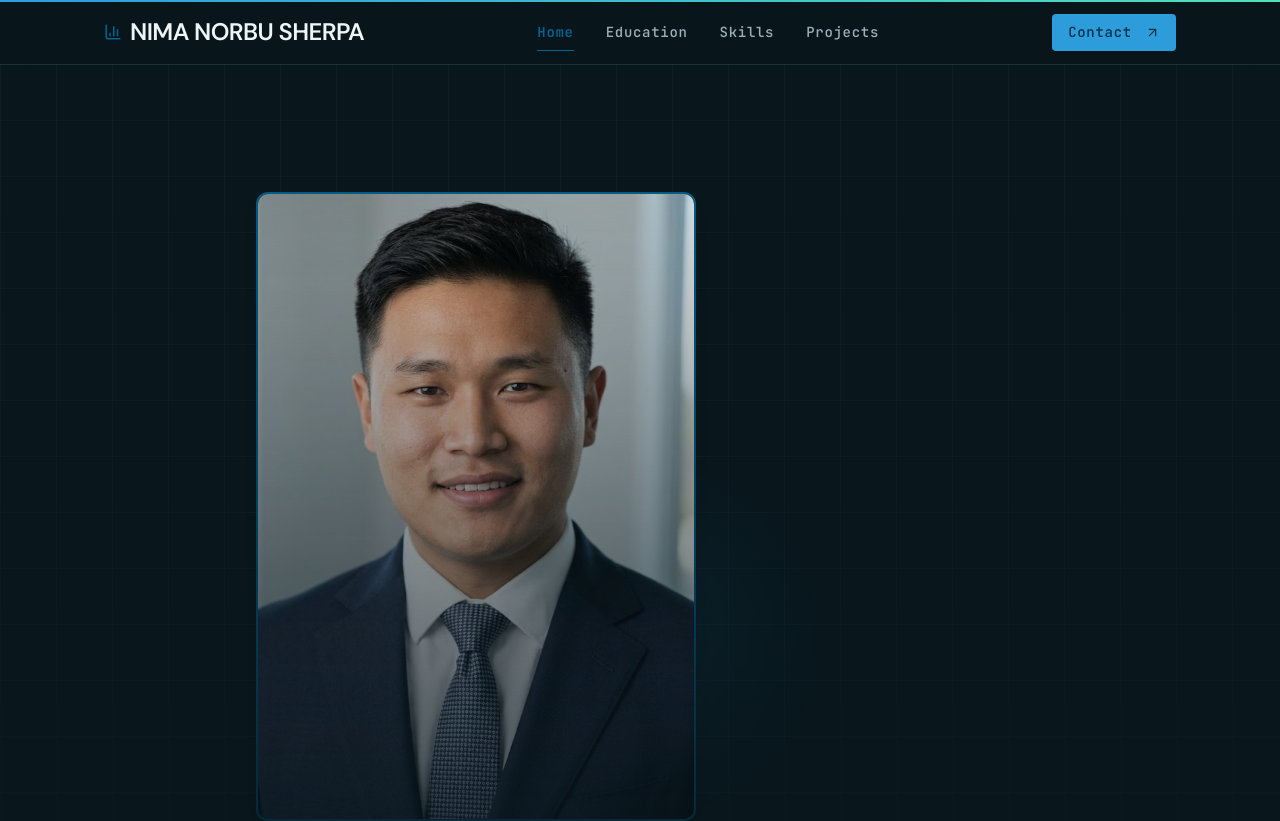
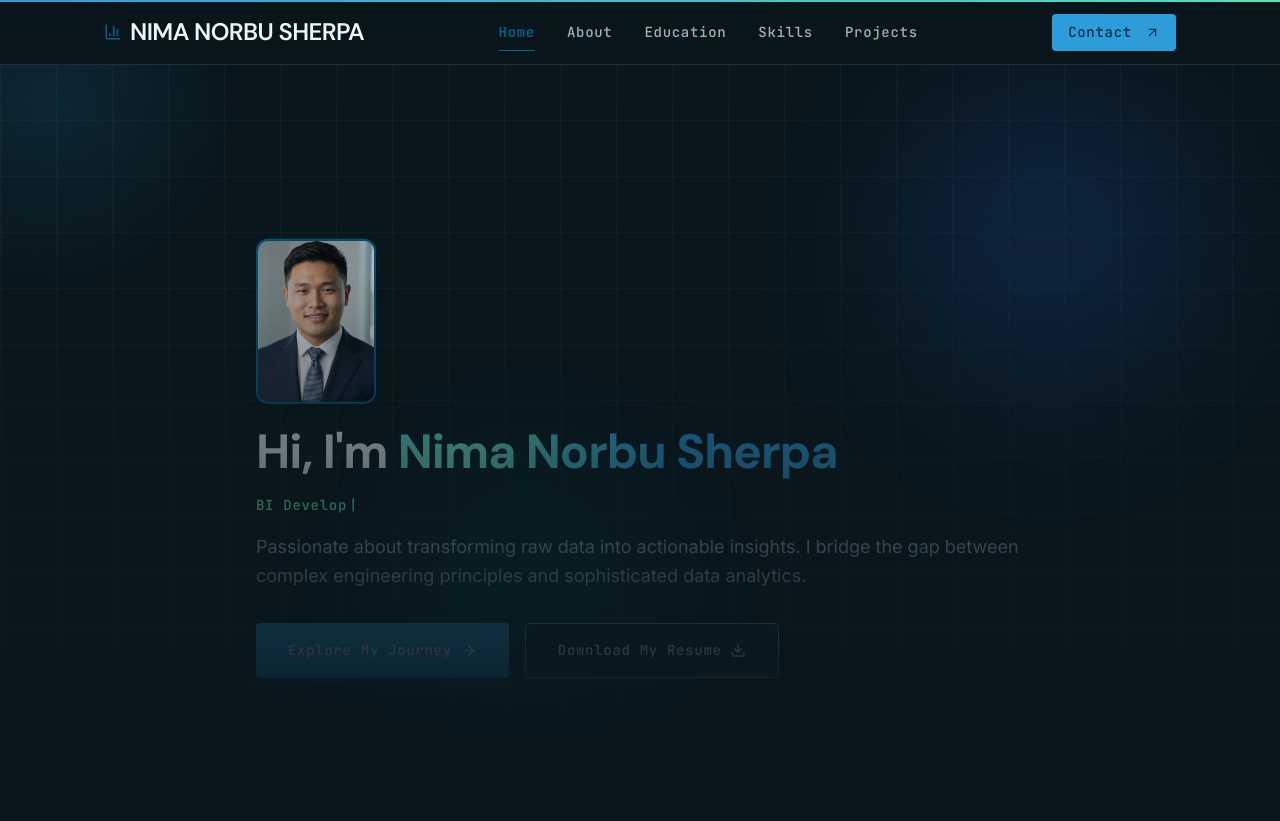
Before and after one commit to Nima-vd/Portfolio, a React (Vite) app: page / in a window 1280 px wide. Shown: the top 821 px of the page. Built offline with nearby package versions, Linux system fonts and the light colour scheme.

Commit message:
Fixed animation

```diff
--- a/src/App.jsx
+++ b/src/App.jsx
@@ -16,6 +16,7 @@ import { Reveal } from './components/Motion'
 
 function App() {
   useEffect(() => {
+    if (window.matchMedia('(prefers-reduced-motion: reduce)').matches) return undefined
     const lenis = new Lenis({ duration: 1.1, smoothWheel: true, syncTouch: true })
     let frameId
     const raf = (time) => {
--- a/src/components/Header.jsx
+++ b/src/components/Header.jsx
@@ -1,9 +1,10 @@
 import React, { useEffect, useState } from 'react'
-import { motion, useMotionValueEvent, useScroll } from 'framer-motion'
-import { ArrowUpRight, BarChart3 } from 'lucide-react'
+import { AnimatePresence, motion, useMotionValueEvent, useScroll } from 'framer-motion'
+import { ArrowUpRight, BarChart3, Menu, X } from 'lucide-react'
 
 const navItems = [
   { id: 'hero', label: 'Home' },
+  { id: 'about', label: 'About' },
   { id: 'education', label: 'Education' },
   { id: 'skills', label: 'Skills' },
   { id: 'projects', label: 'Projects' },
@@ -12,63 +13,55 @@ const navItems = [
 export default function Header() {
   const [activeId, setActiveId] = useState('hero')
   const [hidden, setHidden] = useState(false)
+  const [scrolled, setScrolled] = useState(false)
+  const [menuOpen, setMenuOpen] = useState(false)
   const { scrollY } = useScroll()
 
   useEffect(() => {
     const sections = navItems.map(item => document.getElementById(item.id)).filter(Boolean)
     if (!sections.length) return
 
-    const getCurrentSection = () => {
-      const scrollPosition = window.scrollY + 120
-      const current = sections
-        .filter(section => section.offsetTop <= scrollPosition)
-        .sort((a, b) => b.offsetTop - a.offsetTop)[0]
-      return current || sections[0]
-    }
-
-    const updateActive = () => {
-      const currentSection = getCurrentSection()
-      if (currentSection) {
-        setActiveId(currentSection.id)
-      }
-    }
-
-    window.addEventListener('scroll', updateActive, { passive: true })
-    updateActive()
-
-    return () => window.removeEventListener('scroll', updateActive)
+    const observer = new IntersectionObserver((entries) => {
+      const visible = entries.filter(entry => entry.isIntersecting).sort((a, b) => b.intersectionRatio - a.intersectionRatio)[0]
+      if (visible) setActiveId(visible.target.id)
+    }, { rootMargin: '-20% 0px -65% 0px', threshold: [0.1, 0.35, 0.6] })
+    sections.forEach(section => observer.observe(section))
+    return () => observer.disconnect()
   }, [])
 
   useMotionValueEvent(scrollY, 'change', (latest) => {
     const previous = scrollY.getPrevious()
     setHidden(latest > 120 && latest > previous)
+    setScrolled(latest > 24)
   })
+
+  const navigateTo = (id) => {
+    const target = document.getElementById(id)
+    if (target) target.scrollIntoView({ behavior: 'smooth', block: 'start' })
+    setActiveId(id)
+    setMenuOpen(false)
+  }
 
   return (
     <motion.header
       animate={{ y: hidden ? '-110%' : 0 }}
       transition={{ duration: 0.35, ease: [0.22, 1, 0.36, 1] }}
-      className="fixed top-0 w-full z-50 glass-nav border-b border-outline-variant/30"
+      className={`fixed top-0 w-full z-50 glass-nav border-b border-outline-variant/30 transition-[padding] duration-300 ${scrolled ? 'py-1' : ''}`}
     >
       <div className="max-w-container-max mx-auto px-margin-mobile md:px-gutter flex items-center justify-between h-16">
         <div className="flex items-center gap-2">
           <BarChart3 size={18} className="text-primary" />
           <span className="font-display-lg text-headline-sm tracking-tight text-on-surface">NIMA NORBU SHERPA</span>
         </div>
-        <div className="hidden md:flex gap-8">
+        <nav className="hidden md:flex gap-8" aria-label="Primary navigation">
           {navItems.map((item) => (
             <a
               key={item.id}
               href={`#${item.id}`}
               onClick={(e) => {
                 e.preventDefault()
-                setActiveId(item.id)
-                const target = document.getElementById(item.id)
-                if (target) {
-                  const offset = 88
-                  const top = target.getBoundingClientRect().top + window.scrollY - offset
-                  window.scrollTo({ top, behavior: 'smooth' })
-                }
+                e.preventDefault()
+                navigateTo(item.id)
               }}
               className={`relative font-label-md text-label-md transition-colors py-5 ${
                 activeId === item.id
@@ -80,22 +73,44 @@ export default function Header() {
               {activeId === item.id && <motion.span layoutId="active-nav" className="absolute left-0 right-0 bottom-3 h-px bg-primary" />}
             </a>
           ))}
-        </div>
+        </nav>
         <button
           className="group bg-primary-container text-on-primary-container px-4 py-2 rounded-lg font-label-md text-label-md transition-all active:scale-95 hover:bg-primary hover:text-on-primary"
-          onClick={() => {
-            const target = document.getElementById('contact')
-            if (target) {
-              const offset = 88
-              const top = target.getBoundingClientRect().top + window.scrollY - offset
-              window.scrollTo({ top, behavior: 'smooth' })
-              setActiveId('contact')
-            }
-          }}
+          onClick={() => navigateTo('contact')}
         >
           Contact <ArrowUpRight size={15} className="inline ml-1 transition-transform group-hover:translate-x-0.5 group-hover:-translate-y-0.5" />
         </button>
+        <button
+          type="button"
+          aria-label={menuOpen ? 'Close navigation menu' : 'Open navigation menu'}
+          aria-expanded={menuOpen}
+          onClick={() => setMenuOpen(open => !open)}
+          className="md:hidden text-on-surface p-2 rounded-lg hover:bg-white/10 transition-colors"
+        >
+          {menuOpen ? <X size={21} /> : <Menu size={21} />}
+        </button>
       </div>
+      <AnimatePresence>
+        {menuOpen && (
+          <motion.nav
+            initial={{ opacity: 0, height: 0 }}
+            animate={{ opacity: 1, height: 'auto' }}
+            exit={{ opacity: 0, height: 0 }}
+            transition={{ duration: 0.25, ease: [0.22, 1, 0.36, 1] }}
+            className="md:hidden border-t border-white/10 overflow-hidden"
+            aria-label="Mobile navigation"
+          >
+            <div className="max-w-container-max mx-auto px-margin-mobile py-3 grid gap-1">
+              {navItems.map(item => (
+                <button key={item.id} type="button" onClick={() => navigateTo(item.id)} className={`text-left px-3 py-3 rounded-lg font-label-md text-label-md ${activeId === item.id ? 'bg-white/10 text-primary' : 'text-secondary'}`}>
+                  {item.label}
+                </button>
+              ))}
+              <button type="button" onClick={() => navigateTo('contact')} className="text-left px-3 py-3 rounded-lg font-label-md text-label-md text-primary">Contact</button>
+            </div>
+          </motion.nav>
+        )}
+      </AnimatePresence>
     </motion.header>
   )
 }
--- a/src/components/Hero.jsx
+++ b/src/components/Hero.jsx
@@ -1,53 +1,83 @@
 import React, { useEffect, useState } from 'react'
-import { motion, useReducedMotion } from 'framer-motion'
+import { motion, useMotionValue, useReducedMotion, useSpring } from 'framer-motion'
 import { ArrowDown, ArrowRight, Download } from 'lucide-react'
 import localProfile from '../assets/profile.png'
-import { MagneticButton, ease } from './Motion'
+import { ease } from './Motion'
 
 export default function Hero() {
-  const [pointer, setPointer] = useState({ x: 50, y: 50 })
   const [title, setTitle] = useState('Data Analyst')
+  const [titleIndex, setTitleIndex] = useState(0)
+  const [isDeleting, setIsDeleting] = useState(false)
   const reduceMotion = useReducedMotion()
+  const pointerX = useSpring(useMotionValue(50), { stiffness: 110, damping: 24 })
+  const pointerY = useSpring(useMotionValue(40), { stiffness: 110, damping: 24 })
 
   useEffect(() => {
-    if (reduceMotion) return undefined
-    const titles = ['Data Analyst', 'Insight Builder', 'Dashboard Designer']
-    let index = 0
-    const interval = window.setInterval(() => {
-      index = (index + 1) % titles.length
-      setTitle(titles[index])
-    }, 2600)
-    return () => window.clearInterval(interval)
-  }, [reduceMotion])
+    const titles = ['Data Analyst', 'Business Analyst', 'BI Developer']
+    if (reduceMotion) {
+      setTitle(titles[0])
+      return undefined
+    }
+    const phrase = titles[titleIndex]
+    const finishedTyping = title === phrase && !isDeleting
+    const finishedDeleting = title.length === 0 && isDeleting
+    const timeout = window.setTimeout(() => {
+      if (finishedTyping) {
+        setIsDeleting(true)
+      } else if (finishedDeleting) {
+        setIsDeleting(false)
+        setTitleIndex((index) => (index + 1) % titles.length)
+      } else {
+        const nextLength = title.length + (isDeleting ? -1 : 1)
+        setTitle(phrase.slice(0, nextLength))
+      }
+    }, finishedTyping ? 1500 : finishedDeleting ? 350 : isDeleting ? 42 : 78)
+    return () => window.clearTimeout(timeout)
+  }, [isDeleting, reduceMotion, title, titleIndex])
+
+  const handlePointerMove = (event) => {
+    if (reduceMotion) return
+    pointerX.set(event.clientX)
+    pointerY.set(event.clientY)
+  }
 
   return (
     <section
       className="relative overflow-hidden min-h-[795px] flex items-center hero-grid"
       id="hero"
-      onMouseMove={(event) => {
-        if (reduceMotion) return
-        setPointer({ x: (event.clientX / window.innerWidth) * 100, y: (event.clientY / window.innerHeight) * 100 })
-      }}
+      onPointerMove={handlePointerMove}
     >
-      <div className="pointer-glow" style={{ left: `${pointer.x}%`, top: `${pointer.y}%` }} />
+      <div className="hero-blob hero-blob-one" aria-hidden="true" />
+      <div className="hero-blob hero-blob-two" aria-hidden="true" />
+      <motion.div className="pointer-glow" style={{ left: pointerX, top: pointerY }} aria-hidden="true" />
       <div className="max-w-container-max mx-auto px-margin-mobile md:px-gutter relative z-10 py-stack-xl">
         <motion.div className="max-w-3xl" initial="hidden" animate="visible" variants={{ visible: { transition: { staggerChildren: 0.12 } } }}>
 
           {/* Profile Image + Badge */}
           <motion.div variants={{ hidden: { opacity: 0, y: 16 }, visible: { opacity: 1, y: 0, transition: { duration: 0.7, ease } } }} className="flex items-center gap-3 mb-stack-sm">
-            <img
+            <motion.img
+              initial={{ opacity: 0, scale: 0.9 }}
+              animate={{ opacity: 1, scale: 1, y: [0, -7, 0] }}
+              transition={{ opacity: { duration: 0.7 }, scale: { duration: 0.7 }, y: { duration: 5, repeat: Infinity, ease: 'easeInOut' } }}
               src={localProfile}
               alt="Nima Norbu Sherpa"
-              className="w-22 h-23 rounded-full object-cover border-2 border-primary shadow-lg"
+              className="h-[165px] w-[120px] rounded-full object-cover border-2 border-primary shadow-lg"
               onError={(e) => { e.currentTarget.style.display = 'none' }}
             />
           </motion.div>
 
           <motion.h1 variants={{ hidden: { opacity: 0, y: 24 }, visible: { opacity: 1, y: 0, transition: { duration: 0.8, ease } } }} className="hero-copy font-display-lg-mobile md:font-display-lg text-display-lg-mobile md:text-display-lg text-on-surface mb-stack-sm">
-            Hi, I'm <span className="text-shimmer">Nima Norbu Sherpa</span>
+            Hi, I'm{' '}
+            <span className="text-shimmer" aria-label="Nima Norbu Sherpa">
+              {'Nima Norbu Sherpa'.split('').map((character, index) => (
+                <motion.span key={`${character}-${index}`} initial={{ opacity: 0, y: 12 }} animate={{ opacity: 1, y: 0 }} transition={{ delay: 0.45 + index * 0.035, duration: 0.35 }} className="inline-block">
+                  {character === ' ' ? '\u00a0' : character}
+                </motion.span>
+              ))}
+            </span>
           </motion.h1>
           <motion.p variants={{ hidden: { opacity: 0 }, visible: { opacity: 1, transition: { duration: 0.6, ease } } }} className="hero-copy font-label-md text-label-md text-primary mb-stack-sm typing-title">
-            {title}<span aria-hidden="true">_</span>
+            {title}<span aria-hidden="true" className="typing-cursor">|</span>
           </motion.p>
 
           <motion.p variants={{ hidden: { opacity: 0, y: 18 }, visible: { opacity: 1, y: 0, transition: { duration: 0.7, ease } } }} className="hero-copy font-body-lg text-body-lg text-on-surface-variant mb-stack-md leading-relaxed">
@@ -57,19 +87,21 @@ export default function Hero() {
           </motion.p>
 
           <div className="flex flex-col sm:flex-row gap-stack-sm opacity-100">
-            <MagneticButton
+            <a
               href="#about"
+              style={{ color: '#ffffff', opacity: 1 }}
               className="relative z-10 inline-flex items-center justify-center gap-2 rounded-lg bg-[#2d9cdb] px-8 py-4 text-center font-label-md text-label-md text-white shadow-lg shadow-[#2d9cdb]/20 transition-all hover:bg-[#51e0bb] hover:text-[#061218]"
             >
               Explore My Journey <ArrowRight size={17} />
-            </MagneticButton>
-            <MagneticButton
+            </a>
+            <a
               href="/resume.pdf"
               download="Nima-Norbu-Sherpa-Resume.pdf"
+              style={{ color: '#ffffff', opacity: 1 }}
               className="relative z-10 inline-flex items-center justify-center gap-2 rounded-lg border border-[#6f9eaa] bg-[#10232c] px-8 py-4 text-center font-label-md text-label-md text-white shadow-lg shadow-black/20 transition-all hover:border-[#51e0bb] hover:bg-[#173944]"
             >
               Download My Resume <Download size={16} />
-            </MagneticButton>
+            </a>
           </div>
 
         </motion.div>
--- a/src/components/Motion.jsx
+++ b/src/components/Motion.jsx
@@ -2,13 +2,24 @@ import React, { useRef } from 'react'
 import { motion, useMotionValue, useSpring, useReducedMotion } from 'framer-motion'
 
 export const ease = [0.22, 1, 0.36, 1]
+
+export const revealVariants = {
+  hidden: { opacity: 0, y: 28 },
+  visible: { opacity: 1, y: 0, transition: { duration: 0.7, ease } },
+}
+
+export const staggerVariants = {
+  hidden: {},
+  visible: { transition: { staggerChildren: 0.08 } },
+}
 
 export function Reveal({ children, delay = 0, className = '' }) {
   const reduceMotion = useReducedMotion()
   return (
     <motion.div
       className={className}
-      initial={reduceMotion ? false : { opacity: 0, y: 28 }}
+      initial={reduceMotion ? false : 'hidden'}
+      variants={revealVariants}
       whileInView={{ opacity: 1, y: 0 }}
       viewport={{ once: true, amount: 0.15 }}
       transition={{ duration: 0.7, delay, ease }}
--- a/src/components/Projects.jsx
+++ b/src/components/Projects.jsx
@@ -1,14 +1,26 @@
 import React from 'react'
-import { motion } from 'framer-motion'
+import { motion, useMotionValue, useSpring } from 'framer-motion'
 import { ArrowUpRight } from 'lucide-react'
 import { MagneticButton } from './Motion'
 
 const ProjectCard = ({ title, description, tag, imageSrc, link }) => {
+  const spotlightX = useSpring(useMotionValue('50%'), { stiffness: 180, damping: 24 })
+  const spotlightY = useSpring(useMotionValue('50%'), { stiffness: 180, damping: 24 })
+
+  const handlePointerMove = (event) => {
+    const bounds = event.currentTarget.getBoundingClientRect()
+    spotlightX.set(`${event.clientX - bounds.left}px`)
+    spotlightY.set(`${event.clientY - bounds.top}px`)
+  }
+
   return (
-    <motion.article whileHover={{ y: -8, rotateX: 2, rotateY: -2 }} transition={{ duration: 0.35 }} className="group bg-surface-container-lowest border border-outline-variant/30 rounded-2xl overflow-hidden project-card" style={{ perspective: 900 }}>
+    <motion.article onPointerMove={handlePointerMove} whileHover={{ y: -8, rotateX: 2, rotateY: -2 }} transition={{ duration: 0.35 }} className="group bg-surface-container-lowest border border-outline-variant/30 rounded-2xl overflow-hidden project-card" style={{ perspective: 900 }}>
+      <motion.div className="project-spotlight" style={{ left: spotlightX, top: spotlightY }} aria-hidden="true" />
       <div className="aspect-video bg-surface-container-high overflow-hidden relative">
         <img
           alt={title}
+          loading="lazy"
+          decoding="async"
           className="w-full h-full object-cover group-hover:scale-110 transition-transform duration-500"
           src={imageSrc}
         />
--- a/src/components/Skills.jsx
+++ b/src/components/Skills.jsx
@@ -2,17 +2,13 @@ import React, { useEffect, useRef, useState } from 'react'
 import { motion } from 'framer-motion'
 
 const SkillCard = ({ icon, name, percentage }) => {
-  const [isVisible, setIsVisible] = useState(false)
   const [animatedWidth, setAnimatedWidth] = useState('0%')
   const ref = useRef(null)
 
   useEffect(() => {
     const observer = new IntersectionObserver(([entry]) => {
       if (entry.isIntersecting) {
-        setIsVisible(true)
-        setTimeout(() => {
-          setAnimatedWidth(`${percentage}%`)
-        }, 100)
+        setAnimatedWidth(`${percentage}%`)
         observer.unobserve(entry.target)
       }
     }, { threshold: 0.1 })
--- a/src/index.css
+++ b/src/index.css
@@ -23,14 +23,19 @@ body {
 
 .scroll-progress { position: fixed; inset: 0 0 auto; height: 2px; transform-origin: 0%; background: linear-gradient(90deg, #2d9cdb, #51e0bb); z-index: 100; }
 .hero-grid { background-image: linear-gradient(rgba(116, 167, 180, 0.06) 1px, transparent 1px), linear-gradient(90deg, rgba(116, 167, 180, 0.06) 1px, transparent 1px); background-size: 56px 56px; mask-image: linear-gradient(to bottom, black, transparent 86%); }
-.pointer-glow { position: absolute; width: 24rem; height: 24rem; transform: translate(-50%, -50%); border-radius: 50%; background: radial-gradient(circle, rgba(45, 156, 219, 0.13), transparent 68%); pointer-events: none; transition: left 0.35s ease-out, top 0.35s ease-out; }
+.pointer-glow { position: absolute; width: 24rem; height: 24rem; transform: translate(-50%, -50%); border-radius: 50%; background: radial-gradient(circle, rgba(45, 156, 219, 0.13), transparent 68%); pointer-events: none; }
+.hero-blob { position: absolute; border-radius: 999px; filter: blur(70px); opacity: 0.28; pointer-events: none; animation: blob-drift 12s ease-in-out infinite alternate; }
+.hero-blob-one { width: 18rem; height: 18rem; top: 8%; right: 8%; background: #2455b8; }
+.hero-blob-two { width: 15rem; height: 15rem; bottom: 12%; left: 30%; background: #087f91; animation-delay: -4s; }
 .hero-copy { opacity: 1 !important; color: #edf5f7 !important; }
 .typing-title { color: #7af0d0 !important; }
 .hero-copy p { color: #c4d4d8 !important; }
 .text-shimmer { background: linear-gradient(110deg, #2d9cdb 20%, #7af0d0 45%, #2d9cdb 70%); background-size: 200% auto; -webkit-background-clip: text; background-clip: text; color: transparent; animation: shimmer 5s linear infinite; }
-.typing-title span { display: inline-block; margin-left: 2px; animation: blink 1s steps(2, start) infinite; }
+.typing-title span { display: inline-block; margin-left: 2px; }
+.typing-cursor { animation: blink 1s steps(2, start) infinite; }
 @keyframes shimmer { to { background-position: 200% center; } }
 @keyframes blink { 50% { opacity: 0; } }
+@keyframes blob-drift { from { transform: translate3d(0, 0, 0) scale(1); } to { transform: translate3d(24px, -18px, 0) scale(1.08); } }
 @media (prefers-reduced-motion: reduce) { *, *::before, *::after { animation-duration: 0.01ms !important; transition-duration: 0.01ms !important; scroll-behavior: auto !important; } }
 
 .material-symbols-outlined {
@@ -73,8 +78,17 @@ body {
 .skill-card:hover, .project-card:hover { border-color: rgba(45, 156, 219, 0.65); box-shadow: 0 24px 65px rgba(0, 0, 0, 0.28), 0 0 28px rgba(45, 156, 219, 0.1); }
 .skill-icon { transition: transform 0.3s ease, filter 0.3s ease; }
 .skill-card:hover .skill-icon { transform: rotate(-10deg) scale(1.12); filter: drop-shadow(0 0 8px rgba(45, 156, 219, 0.7)); }
+.project-card { position: relative; isolation: isolate; }
+.project-spotlight { position: absolute; z-index: 0; width: 260px; height: 260px; transform: translate(-50%, -50%); border-radius: 50%; background: radial-gradient(circle, rgba(81, 224, 208, 0.13), transparent 68%); pointer-events: none; opacity: 0; transition: opacity 0.35s ease; }
+.project-card:hover .project-spotlight { opacity: 1; }
+.project-card > *:not(.project-spotlight) { position: relative; z-index: 1; }
 .certificate-card { transition: transform 0.45s ease, box-shadow 0.45s ease; }
 .certificate-card:hover { transform: perspective(900px) rotateX(2deg) rotateY(-2deg); box-shadow: 0 0 32px rgba(45, 156, 219, 0.16); }
 .education-timeline { position: relative; }
 .education-timeline::before { content: ''; position: absolute; left: 16px; top: 1rem; bottom: 1rem; width: 1px; background: linear-gradient(#2d9cdb, transparent); opacity: 0.6; }
+.education-timeline-progress { position: absolute; left: 16px; top: 1rem; bottom: 1rem; width: 1px; background: #7af0d0; transform-origin: top; z-index: 1; }
 .education-timeline > div { position: relative; margin-left: 2rem; }
+.contact-form { position: relative; }
+.contact-input { width: 100%; border: 1px solid rgba(116, 167, 180, 0.28); border-radius: 0.5rem; background: rgba(255, 255, 255, 0.05); color: #edf5f7; padding: 0.8rem 0.9rem; outline: none; transition: border-color 0.25s ease, box-shadow 0.25s ease, background 0.25s ease; }
+.contact-input::placeholder { color: rgba(196, 212, 216, 0.55); }
+.contact-input:focus { border-color: #51e0bb; background: rgba(255, 255, 255, 0.08); box-shadow: 0 0 0 3px rgba(81, 224, 208, 0.12); }
```
Also changed, not shown: src/components/Contact.jsx (+53 -1 lines), src/components/Education.jsx (+7 -3 lines), src/components/Footer.jsx (+10 -3 lines).
